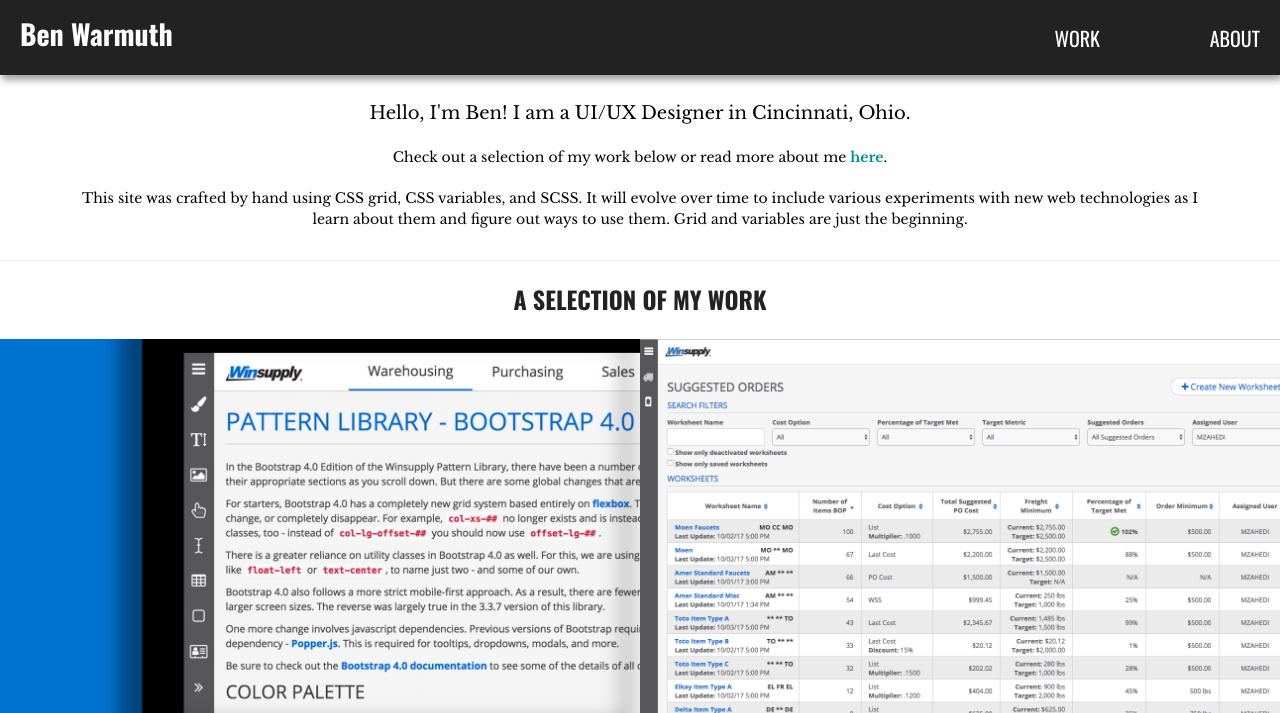
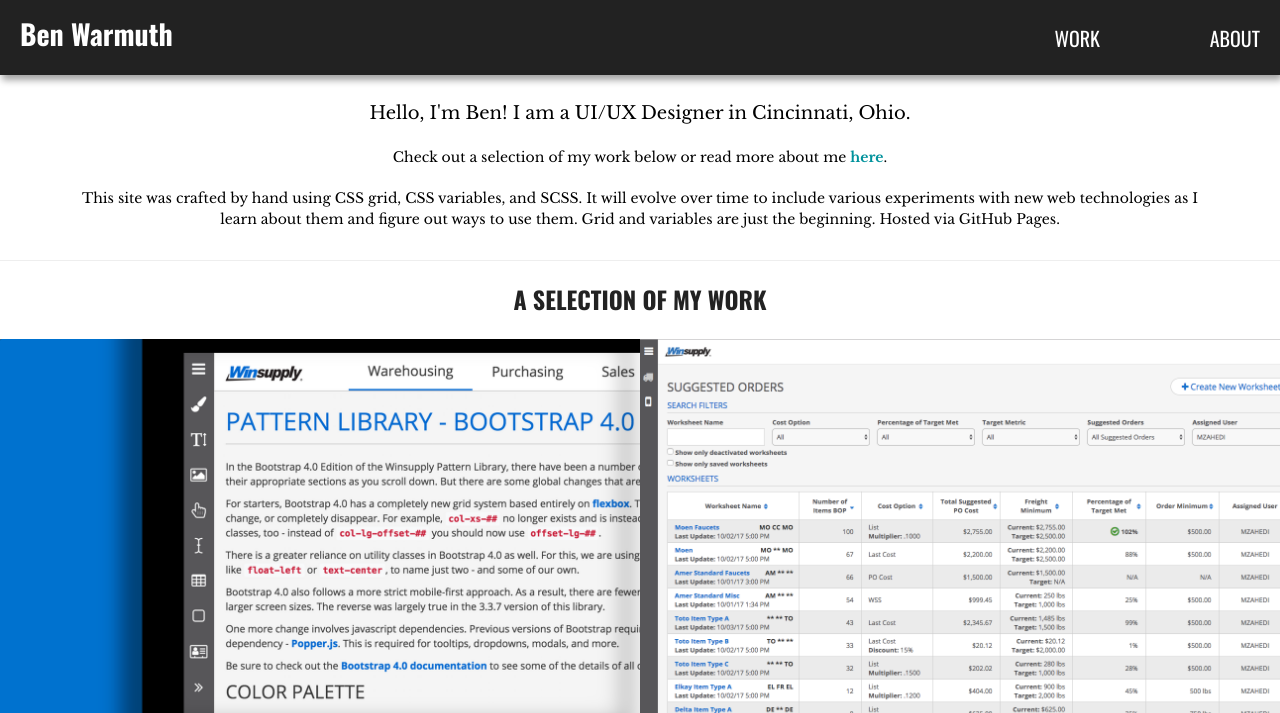
Before and after one commit to inevitabledoubt/inevitabledoubt.github.io, a plain HTML site: page index.html in a window 1280 px wide. Shown: the top 713 px of the page. Drawn offline with nearby package versions, Linux system fonts and the light colour scheme.

Commit message:
text added

```diff
--- a/index.html
+++ b/index.html
@@ -29,7 +29,7 @@
 				Check out a selection of my work below or read more about me <a href="about/">here</a>.
 			</p>
 			<p class="mt-20">
-				This site was crafted by hand using CSS grid, CSS variables, and SCSS. It will evolve over time to include various experiments with new web technologies as I learn about them and figure out ways to use them. Grid and variables are just the beginning.
+				This site was crafted by hand using CSS grid, CSS variables, and SCSS. It will evolve over time to include various experiments with new web technologies as I learn about them and figure out ways to use them. Grid and variables are just the beginning. Hosted via GitHub Pages.
 			</p>
 		</div>
 		<!-- Work -->
```
